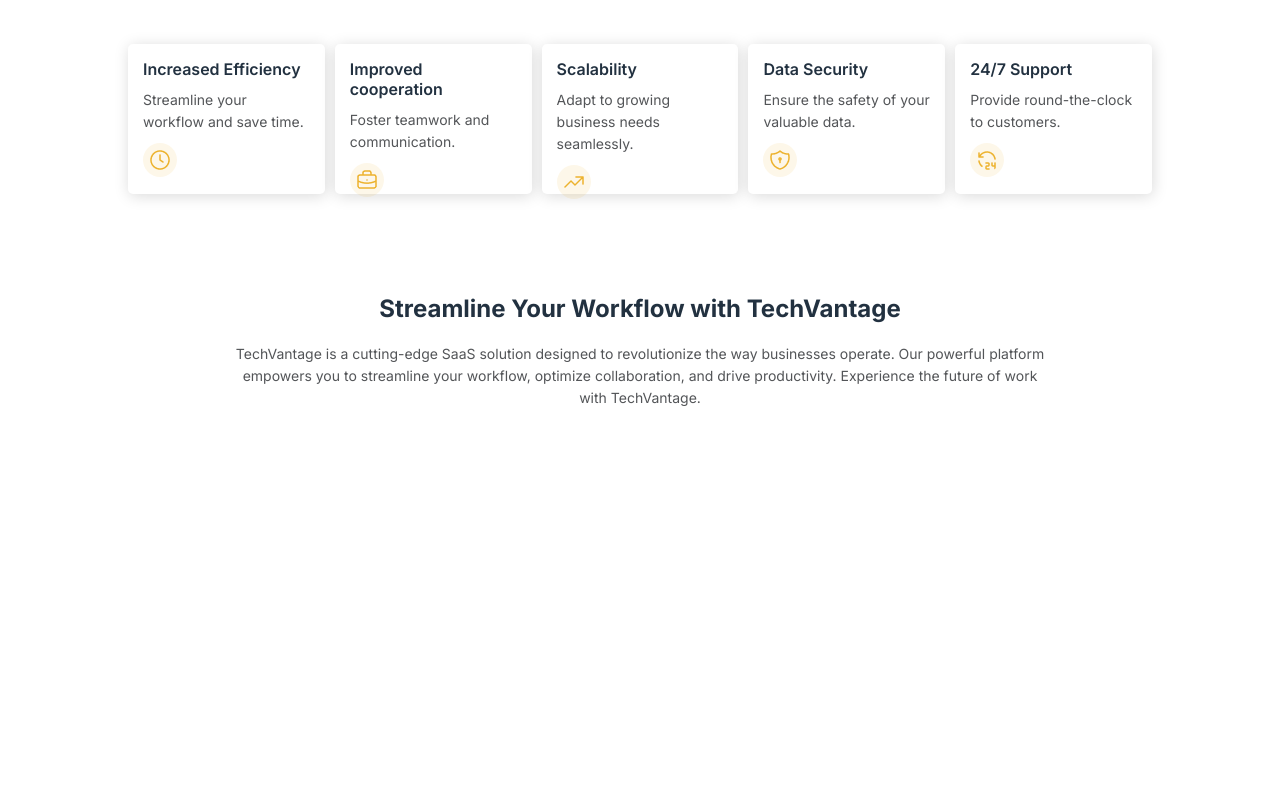
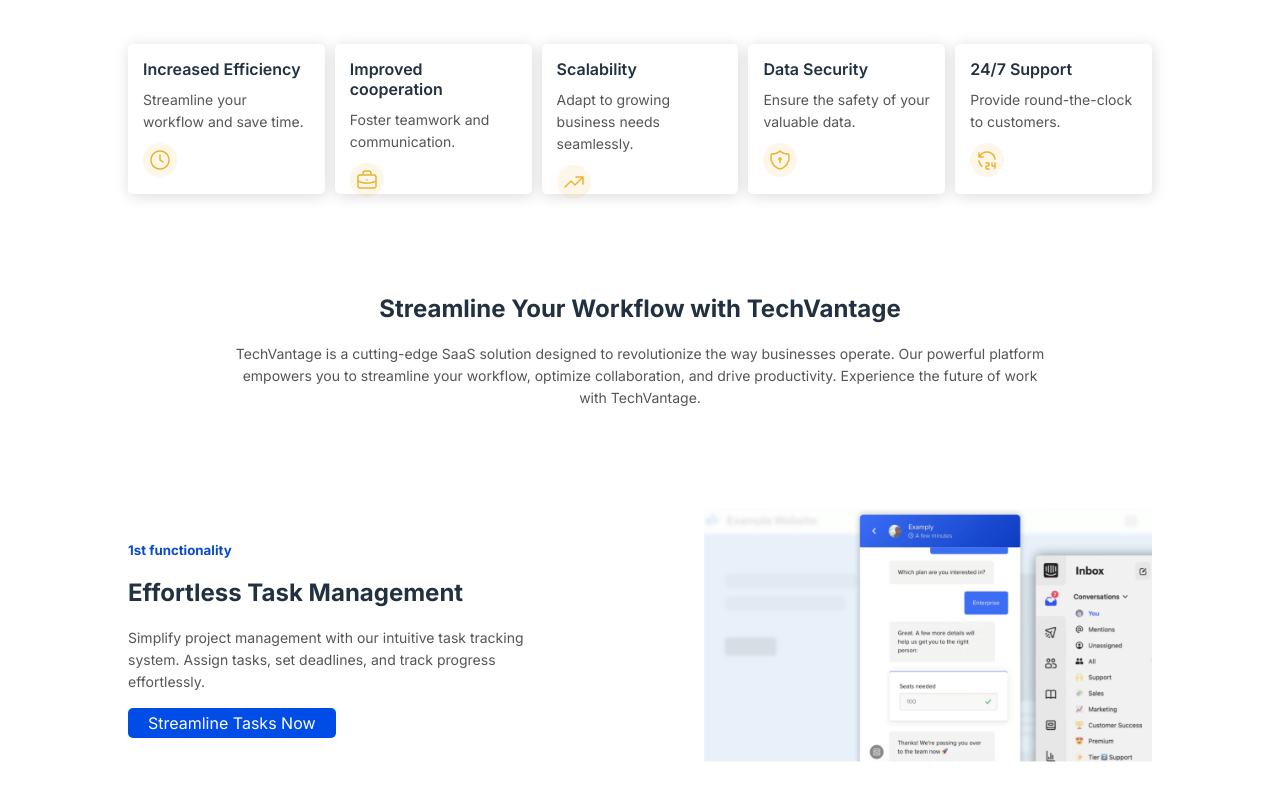
Before and after one commit to MD-Moniruzzaman-Arafat/TechVantage, a plain HTML site: page index.html in a window 1280 px wide. Shown: the part 756-1556 px from the top of the page. Before the commit the page ends 1265 px from the top, so only its background shows below. Drawn offline with Linux system fonts and the light colour scheme.

Commit message:
task management section

```diff
--- a/index.html
+++ b/index.html
@@ -113,6 +113,21 @@
                               collaboration, and drive productivity. Experience the future of work with TechVantage.</p>
                   </div>
             </section>
+
+            <section id="task-management-section">
+                  <div id="task-management-container">
+                        <div id="task-management-content">
+                              <h5>1st functionality</h5>
+                              <h1>Effortless Task Management</h1>
+                              <p>Simplify project management with our intuitive task tracking system. Assign tasks, set
+                                    deadlines, and track progress effortlessly.</p>
+                              <a href="#">Streamline Tasks Now</a>
+                        </div>
+                        <div id="task-management-image">
+                              <img src="./image/image 9.png" alt="">
+                        </div>
+                  </div>
+            </section>
       </main>
 
       <!-- footer section -->
--- a/style.css
+++ b/style.css
@@ -116,7 +116,7 @@ main {
 }
 
 #trial-btn {
-      order: 1px solid gray;
+      border: 1px solid gray;
       padding: 5px 20px;
       border-radius: 5px;
       background-color: #004CE6;
@@ -194,3 +194,53 @@ main {
       margin: 10px 0;
       color: #535558;
 }
+
+/* task management section */
+#task-management-container {
+      display: flex;
+      align-items: center;
+      justify-content: space-between;
+      margin: 100px 0;
+}
+
+#task-management-content {
+      width: 35vw;
+}
+
+#task-management-content h5 {
+      color: #094BCA;
+      margin-bottom: 20px;
+}
+
+#task-management-content h1 {
+      color: #223140;
+}
+
+#task-management-content p {
+      color: #535558;
+      line-height: 22px;
+      font-size: 14px;
+      font-style: normal;
+      font-weight: 400;
+      line-height: 22px;
+      margin: 20px 0;
+}
+
+#task-management-content a {
+      order: 1px solid gray;
+      padding: 5px 20px;
+      border-radius: 5px;
+      background-color: #004CE6;
+      color: white;
+      border-color: #004CE6;
+      cursor: pointer;
+      text-decoration: none;
+}
+
+#task-management-image {
+      width: 35vw;
+}
+
+#task-management-image img {
+      width: 100%;
+}
```
Also changed, not shown: image/image 9.png (added).
